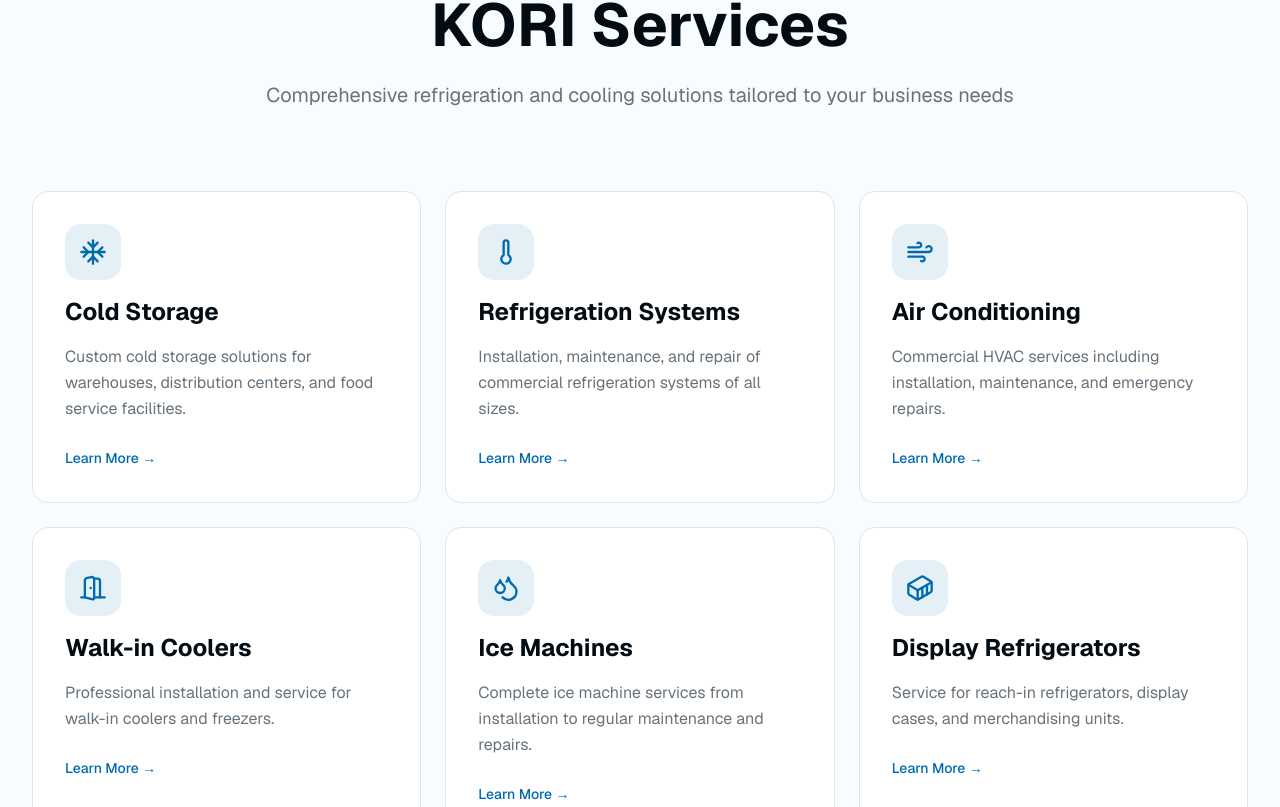
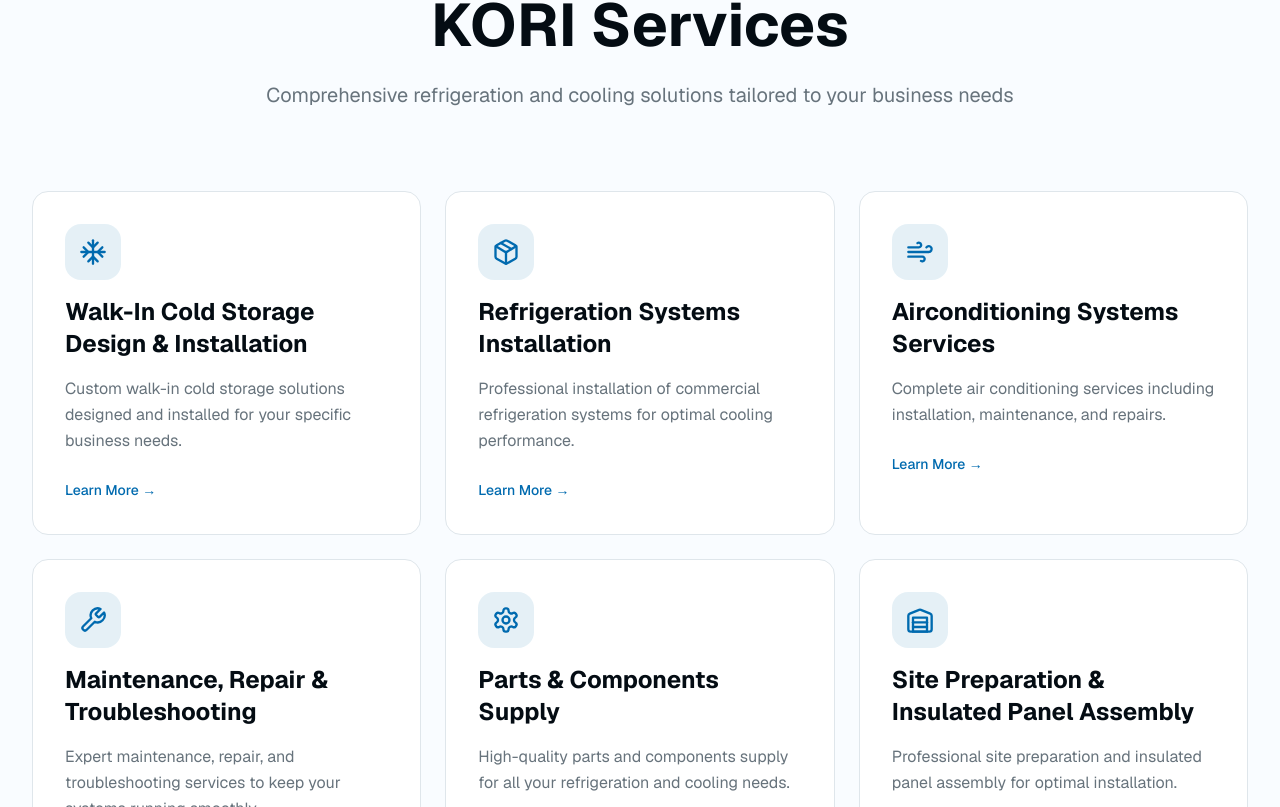
Before and after one commit to danjay718-ai/kori-app, a Next.js app: page / in a window 1280 px wide. Shown: the part 1993-2800 px from the top of the page. Built offline with nearby package versions, Linux system fonts and the light colour scheme.

Commit message:
feat: update services content with new list and details
Replace old services with new detailed offerings and icons.

Co-authored-by: null <127001525+dannver-jay@users.noreply.github.com>

```diff
--- a/app/services/[slug]/page.jsx
+++ b/app/services/[slug]/page.jsx
@@ -1,6 +1,6 @@
 "use client"
 
-import { Snowflake, Thermometer, Wind, DoorOpen, Droplets, Container, Check, ArrowLeft } from "lucide-react"
+import { Snowflake, Package, Wind, Wrench, Settings, Warehouse, Check, ArrowLeft } from "lucide-react"
 import Link from "next/link"
 import Navbar from "@/components/navbar"
 import Footer from "@/components/footer"
@@ -8,133 +8,185 @@ import { Button } from "@/components/ui/button"
 import { notFound } from "next/navigation"
 
 const servicesData = {
-  "cold-storage": {
+  "walk-in-cold-storage": {
     icon: Snowflake,
-    title: "Cold Storage",
+    title: "Walk-In Cold Storage Design & Installation",
     description:
-      "Custom cold storage solutions designed for warehouses, distribution centers, and food service facilities. Our expert team designs and installs temperature-controlled storage systems that maintain precise conditions for your products.",
+      "Custom walk-in cold storage solutions designed and installed for warehouses, distribution centers, restaurants, and food service facilities. Our expert team creates temperature-controlled storage systems that maintain precise conditions for your products.",
     overview:
-      "Whether you need a small walk-in cooler or a large warehouse-scale cold storage facility, KORI provides end-to-end solutions tailored to your business requirements. We specialize in creating efficient, reliable systems that meet all food safety regulations.",
+      "KORI specializes in designing and installing walk-in cold storage solutions tailored to your business requirements. Whether you need a compact walk-in cooler for a restaurant or a large-scale cold storage facility for a distribution center, we provide end-to-end solutions from initial design consultation to final installation and testing.",
     scope: [
-      "Temperature-controlled warehouse design",
-      "Custom cold storage installation",
-      "24/7 monitoring systems",
+      "Custom cold storage design consultation",
+      "Temperature-controlled storage installation",
+      "Walk-in cooler and freezer systems",
       "Energy-efficient cooling solutions",
       "Compliance with food safety standards",
+      "Temperature monitoring systems",
       "Emergency backup systems",
+      "Post-installation support",
     ],
-    products: ["Walk-in coolers", "Freezer systems", "Temperature monitoring equipment", "Backup generators"],
+    products: [
+      "Walk-in coolers",
+      "Walk-in freezers",
+      "Temperature monitoring equipment",
+      "Insulated panels",
+      "Refrigeration units",
+    ],
     images: [
       "/large-industrial-warehouse-cold-storage-facility.jpg",
+      "/modern-commercial-restaurant-walk-in-cooler-instal.jpg",
       "/commercial-cold-storage-interior.jpg",
-      "/temperature-control-system.jpg",
     ],
   },
-  "refrigeration-systems": {
-    icon: Thermometer,
-    title: "Refrigeration Systems",
+  "refrigeration-systems-installation": {
+    icon: Package,
+    title: "Refrigeration Systems Installation",
     description:
-      "Professional installation, maintenance, and repair of commercial refrigeration systems of all sizes. From small businesses to large industrial facilities, we handle everything.",
+      "Professional installation of commercial refrigeration systems for businesses of all sizes. From small retail stores to large industrial facilities, we ensure optimal cooling performance.",
     overview:
-      "Our refrigeration services cover the complete lifecycle of your cooling systems. We install new equipment, provide preventive maintenance to avoid breakdowns, and offer emergency repair services to minimize downtime.",
+      "Our refrigeration installation services cover the complete setup of commercial cooling systems. We handle everything from system selection and sizing to professional installation and commissioning. Our experienced technicians ensure your refrigeration system operates efficiently and reliably from day one.",
     scope: [
-      "New refrigeration system installation",
-      "Preventive maintenance programs",
-      "Emergency repair services",
-      "System upgrades and retrofits",
-      "Energy efficiency assessments",
-      "Refrigerant handling and recovery",
+      "Commercial refrigeration system selection",
+      "Professional installation services",
+      "System sizing and capacity planning",
+      "Electrical connections and wiring",
+      "Refrigerant charging and leak testing",
+      "System commissioning and testing",
+      "Energy efficiency optimization",
+      "Compliance with safety regulations",
     ],
     products: [
       "Commercial refrigeration units",
-      "Industrial cooling systems",
       "Compressors and condensers",
+      "Evaporators",
       "Control systems",
+      "Display cases",
+      "Reach-in coolers",
+    ],
+    images: [
+      "/commercial-refrigeration-system.jpg",
+      "/modern-grocery-store-refrigeration-display-cases.jpg",
+      "/industrial-refrigeration-equipment.jpg",
+    ],
+  },
+  "airconditioning-systems-services": {
+    icon: Wind,
+    title: "Airconditioning Systems Services",
+    description:
+      "Complete air conditioning services including installation, maintenance, and emergency repairs. Keep your business comfortable year-round with reliable HVAC solutions.",
+    overview:
+      "KORI provides comprehensive air conditioning services for commercial and industrial spaces. Our services include new system installation, regular maintenance programs, system upgrades, and emergency repair services to ensure optimal climate control for your business environment.",
+    scope: [
+      "Commercial HVAC installation",
+      "Air conditioning system design",
+      "Preventive maintenance contracts",
+      "System repairs and troubleshooting",
+      "Energy efficiency assessments",
+      "Air quality improvement",
+      "Ductwork installation and repair",
+      "24/7 emergency service",
+    ],
+    products: [
+      "Commercial AC units",
+      "Rooftop HVAC systems",
+      "Split systems",
+      "VRF systems",
+      "Ductwork",
+      "Thermostats and controls",
+    ],
+    images: ["/commercial-hvac-installation.jpg", "/rooftop-air-conditioning-unit.jpg", "/hvac-maintenance.png"],
+  },
+  "maintenance-repair-troubleshooting": {
+    icon: Wrench,
+    title: "Maintenance, Repair & Troubleshooting",
+    description:
+      "Expert maintenance, repair, and troubleshooting services to keep your refrigeration and cooling systems running at peak performance. Minimize downtime and extend equipment life.",
+    overview:
+      "Our maintenance and repair services are designed to prevent breakdowns, extend equipment life, and minimize operational disruptions. We offer scheduled preventive maintenance programs, emergency repair services, and comprehensive troubleshooting to quickly identify and resolve issues.",
+    scope: [
+      "Preventive maintenance programs",
+      "24/7 emergency repair services",
+      "System diagnostics and troubleshooting",
+      "Component replacement and upgrades",
+      "Performance optimization",
+      "Refrigerant leak detection and repair",
+      "Electrical system repairs",
+      "Regular inspections and testing",
+    ],
+    products: [
+      "Replacement parts and components",
+      "Filters and belts",
+      "Compressor rebuilds",
+      "Motor replacements",
+      "Control boards",
+      "Sensors and thermostats",
+    ],
+    images: ["/refrigeration-maintenance.jpg", "/temperature-control-system.jpg", "/ice-machine-maintenance.jpg"],
+  },
+  "parts-components-supply": {
+    icon: Settings,
+    title: "Parts & Components Supply",
+    description:
+      "High-quality parts and components supply for all your refrigeration, air conditioning, and cooling system needs. Fast delivery and competitive pricing.",
+    overview:
+      "KORI supplies genuine OEM parts and high-quality aftermarket components for all major refrigeration and HVAC brands. Our extensive inventory ensures quick availability of the parts you need to keep your systems running. We offer competitive pricing and fast delivery to minimize downtime.",
+    scope: [
+      "Genuine OEM parts supply",
+      "Quality aftermarket components",
+      "Compressors and condensers",
+      "Evaporators and coils",
+      "Controls and thermostats",
+      "Refrigerants and chemicals",
+      "Filters and accessories",
+      "Fast delivery service",
+    ],
+    products: [
+      "Compressors",
+      "Condensing units",
+      "Evaporator coils",
+      "Expansion valves",
+      "Thermostats",
+      "Pressure switches",
+      "Refrigerants",
+      "Insulation materials",
     ],
     images: [
       "/commercial-refrigeration-system.jpg",
       "/industrial-refrigeration-equipment.jpg",
-      "/refrigeration-maintenance.jpg",
+      "/temperature-control-system.jpg",
     ],
   },
-  "air-conditioning": {
-    icon: Wind,
-    title: "Air Conditioning",
+  "site-preparation-panel-assembly": {
+    icon: Warehouse,
+    title: "Site Preparation & Insulated Panel Assembly",
     description:
-      "Commercial HVAC services including installation, maintenance, and emergency repairs. Keep your business comfortable year-round with reliable climate control.",
+      "Professional site preparation and insulated panel assembly services for optimal cold storage installation. Ensure proper foundation and insulation for maximum efficiency.",
     overview:
-      "We provide comprehensive HVAC solutions for commercial and industrial spaces. Our services ensure optimal indoor climate control, energy efficiency, and air quality for your business environment.",
+      "Proper site preparation and panel assembly are critical for the success of any cold storage installation. KORI provides comprehensive site assessment, preparation, and insulated panel assembly services to ensure your cold storage facility is built to last with optimal thermal performance.",
     scope: [
-      "Commercial HVAC installation",
-      "System design and engineering",
-      "Preventive maintenance contracts",
-      "Energy efficiency optimization",
-      "Air quality improvement",
-      "Emergency repair services",
+      "Site assessment and planning",
+      "Foundation preparation",
+      "Floor leveling and drainage",
+      "Insulated panel assembly",
+      "Panel sealing and finishing",
+      "Vapor barrier installation",
+      "Structural support installation",
+      "Quality assurance inspections",
     ],
-    products: ["Commercial AC units", "Rooftop HVAC systems", "Split systems", "Ductwork and ventilation"],
-    images: ["/commercial-hvac-installation.jpg", "/rooftop-air-conditioning-unit.jpg", "/hvac-maintenance.png"],
-  },
-  "walk-in-coolers": {
-    icon: DoorOpen,
-    title: "Walk-in Coolers",
-    description:
-      "Professional installation and service for walk-in coolers and freezers. Custom-designed solutions for restaurants, grocery stores, and food service businesses.",
-    overview:
-      "Walk-in coolers and freezers are essential for many businesses. We design, install, and maintain walk-in units that provide reliable temperature control and maximize your storage space.",
-    scope: [
-      "Custom walk-in cooler design",
-      "Walk-in freezer installation",
-      "Door and seal replacement",
-      "Insulation upgrades",
-      "Temperature control systems",
-      "Repair and maintenance services",
+    products: [
+      "Insulated wall panels",
+      "Insulated ceiling panels",
+      "Floor insulation",
+      "Panel sealants",
+      "Vapor barriers",
+      "Structural supports",
+      "Door frames",
+      "Installation hardware",
     ],
-    products: ["Walk-in cooler panels", "Freezer doors and hardware", "Refrigeration systems", "Shelving solutions"],
     images: [
-      "/modern-commercial-restaurant-walk-in-cooler-instal.jpg",
+      "/large-industrial-warehouse-cold-storage-facility.jpg",
       "/walk-in-cooler-interior.jpg",
       "/walk-in-freezer-installation.jpg",
-    ],
-  },
-  "ice-machines": {
-    icon: Droplets,
-    title: "Ice Machines",
-    description:
-      "Complete ice machine services from installation to regular maintenance and repairs. Ensure your business always has the ice supply it needs.",
-    overview:
-      "Commercial ice machines require proper installation and regular maintenance to operate reliably. We service all major brands and can help you choose the right ice machine for your business needs.",
-    scope: [
-      "Commercial ice maker installation",
-      "Regular cleaning and maintenance",
-      "Ice machine repair services",
-      "Water filtration system installation",
-      "Part replacement and upgrades",
-      "Capacity assessments",
-    ],
-    products: ["Commercial ice makers", "Ice bins and storage", "Water filtration systems", "Ice dispensers"],
-    images: ["/commercial-ice-machine.jpg", "/ice-maker-installation.jpg", "/ice-machine-maintenance.jpg"],
-  },
-  "display-refrigerators": {
-    icon: Container,
-    title: "Display Refrigerators",
-    description:
-      "Service for reach-in refrigerators, display cases, and merchandising units. Keep your products at the perfect temperature while maximizing visibility.",
-    overview:
-      "Display refrigeration is crucial for retail and food service businesses. We install and maintain display cases, reach-in refrigerators, and merchandising units that keep products at optimal temperatures while attracting customers.",
-    scope: [
-      "Display case installation",
-      "Reach-in refrigerator service",
-      "Glass door replacement",
-      "LED lighting upgrades",
-      "Temperature control optimization",
-      "Merchandising unit maintenance",
-    ],
-    products: ["Glass door refrigerators", "Open-air display cases", "Deli cases", "Beverage coolers"],
-    images: [
-      "/modern-grocery-store-refrigeration-display-cases.jpg",
-      "/retail-refrigerated-display-case.jpg",
-      "/reach-in-refrigerator.jpg",
     ],
   },
 }
--- a/app/services/page.jsx
+++ b/app/services/page.jsx
@@ -1,6 +1,6 @@
 "use client"
 
-import { Snowflake, Thermometer, Wind, DoorOpen, Droplets, Container, ArrowRight } from "lucide-react"
+import { Snowflake, Package, Wind, Wrench, Settings, Warehouse, ArrowRight } from "lucide-react"
 import Link from "next/link"
 import Navbar from "@/components/navbar"
 import Footer from "@/components/footer"
@@ -10,45 +10,45 @@ export default function ServicesPage() {
   const services = [
     {
       icon: Snowflake,
-      title: "Cold Storage",
-      description: "Custom cold storage solutions for warehouses, distribution centers, and food service facilities.",
-      slug: "cold-storage",
-      features: ["Temperature-controlled warehousing", "Custom design & installation", "24/7 monitoring systems"],
+      title: "Walk-In Cold Storage Design & Installation",
+      description: "Custom walk-in cold storage solutions designed and installed for your specific business needs.",
+      slug: "walk-in-cold-storage",
+      features: ["Custom design consultation", "Professional installation", "Temperature monitoring systems"],
     },
     {
-      icon: Thermometer,
-      title: "Refrigeration Systems",
-      description: "Installation, maintenance, and repair of commercial refrigeration systems of all sizes.",
-      slug: "refrigeration-systems",
-      features: ["New system installation", "Preventive maintenance", "Emergency repairs"],
+      icon: Package,
+      title: "Refrigeration Systems Installation",
+      description: "Professional installation of commercial refrigeration systems for optimal cooling performance.",
+      slug: "refrigeration-systems-installation",
+      features: ["Commercial system setup", "Energy-efficient solutions", "Quality assurance testing"],
     },
     {
       icon: Wind,
-      title: "Air Conditioning",
-      description: "Commercial HVAC services including installation, maintenance, and emergency repairs.",
-      slug: "air-conditioning",
-      features: ["Commercial HVAC installation", "System upgrades", "Energy efficiency optimization"],
+      title: "Airconditioning Systems Services",
+      description: "Complete air conditioning services including installation, maintenance, and repairs.",
+      slug: "airconditioning-systems-services",
+      features: ["HVAC installation", "System maintenance", "Emergency repairs"],
     },
     {
-      icon: DoorOpen,
-      title: "Walk-in Coolers",
-      description: "Professional installation and service for walk-in coolers and freezers.",
-      slug: "walk-in-coolers",
-      features: ["Custom walk-in design", "Freezer installation", "Repair & maintenance"],
+      icon: Wrench,
+      title: "Maintenance, Repair & Troubleshooting",
+      description: "Expert maintenance, repair, and troubleshooting services to keep your systems running smoothly.",
+      slug: "maintenance-repair-troubleshooting",
+      features: ["Preventive maintenance", "24/7 emergency repairs", "System diagnostics"],
     },
     {
-      icon: Droplets,
-      title: "Ice Machines",
-      description: "Complete ice machine services from installation to regular maintenance and repairs.",
-      slug: "ice-machines",
-      features: ["Commercial ice maker setup", "Regular maintenance", "Part replacement"],
+      icon: Settings,
+      title: "Parts & Components Supply",
+      description: "High-quality parts and components supply for all your refrigeration and cooling needs.",
+      slug: "parts-components-supply",
+      features: ["Genuine OEM parts", "Fast delivery", "Competitive pricing"],
     },
     {
-      icon: Container,
-      title: "Display Refrigerators",
-      description: "Service for reach-in refrigerators, display cases, and merchandising units.",
-      slug: "display-refrigerators",
-      features: ["Display case installation", "Reach-in refrigerators", "Merchandising units"],
+      icon: Warehouse,
+      title: "Site Preparation & Insulated Panel Assembly",
+      description: "Professional site preparation and insulated panel assembly for optimal installation.",
+      slug: "site-preparation-panel-assembly",
+      features: ["Site assessment", "Panel installation", "Quality insulation"],
     },
   ]
 
--- a/components/services.jsx
+++ b/components/services.jsx
@@ -1,6 +1,6 @@
 "use client"
 
-import { Snowflake, Thermometer, Wind, DoorOpen, Droplets, Container } from "lucide-react"
+import { Snowflake, Package, Wind, Wrench, Settings, Warehouse } from "lucide-react"
 import Link from "next/link"
 import { Button } from "@/components/ui/button"
 
@@ -8,39 +8,39 @@ export default function Services() {
   const services = [
     {
       icon: Snowflake,
-      title: "Cold Storage",
-      description: "Custom cold storage solutions for warehouses, distribution centers, and food service facilities.",
-      slug: "cold-storage",
+      title: "Walk-In Cold Storage Design & Installation",
+      description: "Custom walk-in cold storage solutions designed and installed for your specific business needs.",
+      slug: "walk-in-cold-storage",
     },
     {
-      icon: Thermometer,
-      title: "Refrigeration Systems",
-      description: "Installation, maintenance, and repair of commercial refrigeration systems of all sizes.",
-      slug: "refrigeration-systems",
+      icon: Package,
+      title: "Refrigeration Systems Installation",
+      description: "Professional installation of commercial refrigeration systems for optimal cooling performance.",
+      slug: "refrigeration-systems-installation",
     },
     {
       icon: Wind,
-      title: "Air Conditioning",
-      description: "Commercial HVAC services including installation, maintenance, and emergency repairs.",
-      slug: "air-conditioning",
+      title: "Airconditioning Systems Services",
+      description: "Complete air conditioning services including installation, maintenance, and repairs.",
+      slug: "airconditioning-systems-services",
     },
     {
-      icon: DoorOpen,
-      title: "Walk-in Coolers",
-      description: "Professional installation and service for walk-in coolers and freezers.",
-      slug: "walk-in-coolers",
+      icon: Wrench,
+      title: "Maintenance, Repair & Troubleshooting",
+      description: "Expert maintenance, repair, and troubleshooting services to keep your systems running smoothly.",
+      slug: "maintenance-repair-troubleshooting",
     },
     {
-      icon: Droplets,
-      title: "Ice Machines",
-      description: "Complete ice machine services from installation to regular maintenance and repairs.",
-      slug: "ice-machines",
+      icon: Settings,
+      title: "Parts & Components Supply",
+      description: "High-quality parts and components supply for all your refrigeration and cooling needs.",
+      slug: "parts-components-supply",
     },
     {
-      icon: Container,
-      title: "Display Refrigerators",
-      description: "Service for reach-in refrigerators, display cases, and merchandising units.",
-      slug: "display-refrigerators",
+      icon: Warehouse,
+      title: "Site Preparation & Insulated Panel Assembly",
+      description: "Professional site preparation and insulated panel assembly for optimal installation.",
+      slug: "site-preparation-panel-assembly",
     },
   ]
 
```
Also changed, not shown: components/hero.jsx (+17 -6 lines), components/projects.jsx (+1 -50 lines).
